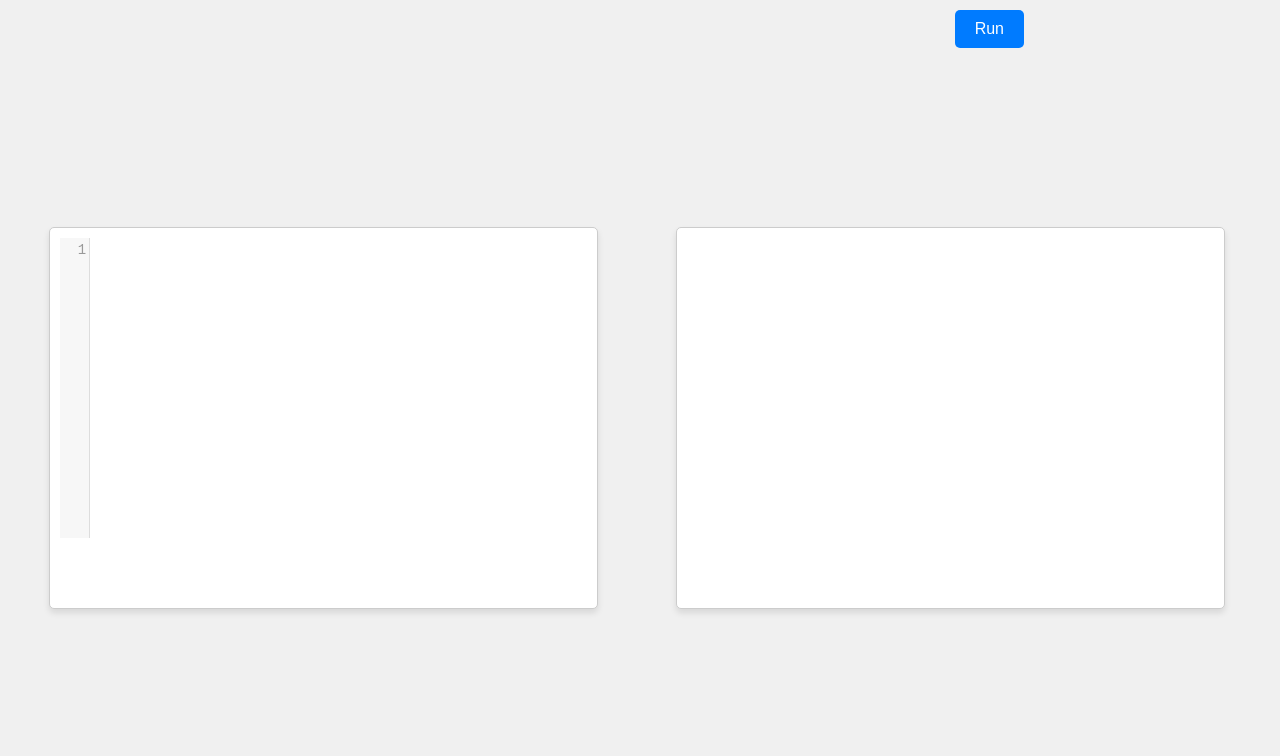
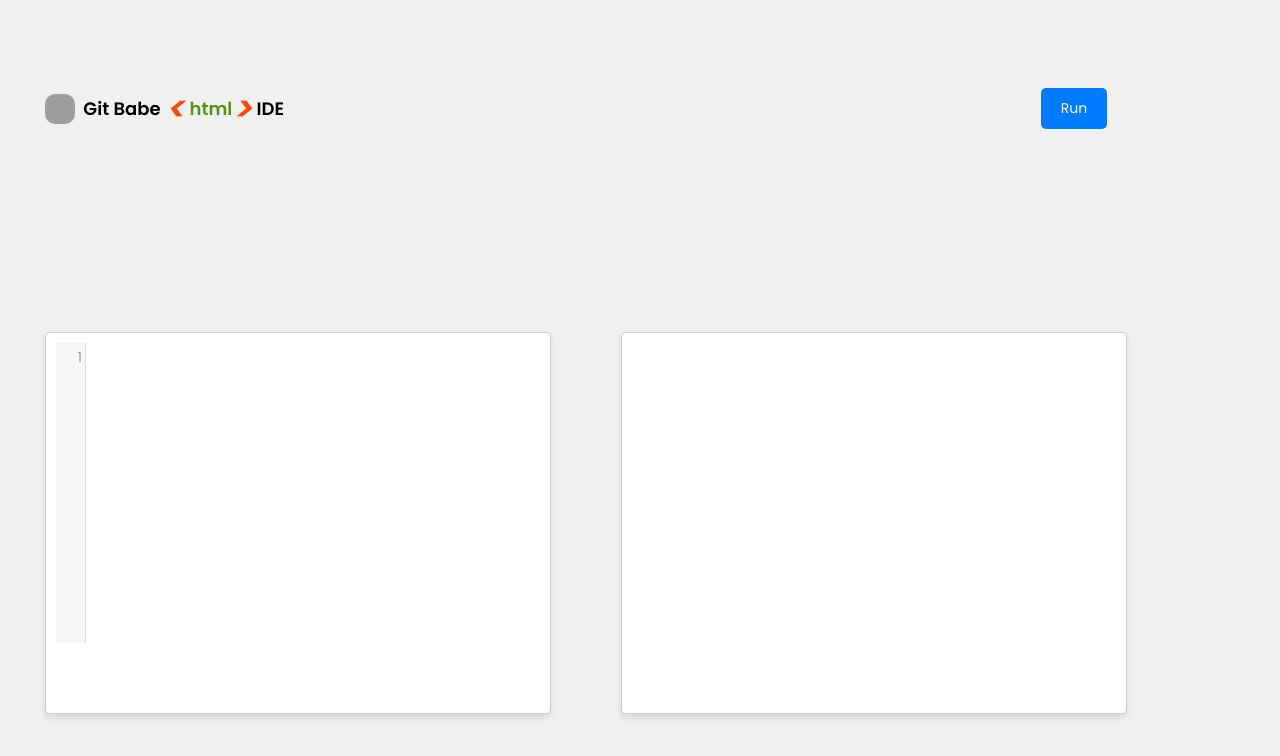
Before and after one commit to anfastech/Lumda, a plain HTML site: page index.html in a window 1280 px wide. Drawn offline with nearby package versions, Linux system fonts and the light colour scheme; grey boxes are pictures that could not be loaded.

Commit message:
Update index.html

```diff
--- a/index.html
+++ b/index.html
@@ -9,6 +9,12 @@
       href="https://cdnjs.cloudflare.com/ajax/libs/codemirror/5.63.1/codemirror.min.css"
     />
     <style>
+      @import url('https://fonts.googleapis.com/css2?family=Poppins:wght@200;300;400;500;600&display=swap');
+
+      * {
+        font-family: 'poppins';
+      }
+
       body {
         margin: 0;
         padding: 0;
@@ -24,7 +30,8 @@
         justify-content: space-around;
         align-items: center;
         height: 90vh;
-        width: 98vw;
+        /* width: 100vw; */
+        width: 90vw;
         padding: 10px;
         overflow: hidden;
       }
@@ -36,7 +43,7 @@
         border-radius: 5px;
         padding: 10px;
         margin: 10px;
-        width: 100%;
+        max-width: 90%;
         min-height: 40%;
         box-shadow: 0px 4px 6px rgba(0, 0, 0, 0.1);
         overflow: hidden;
@@ -48,10 +55,37 @@
         border: none;
       }
 
+      .dailog {
+        width: 90%;
+        display: grid;
+        place-items: center;
+      }
+
       .btn-container {
         margin-top: 10px;
-        text-align: right;
-        width: 80vw;
+        width: 83vw;
+        display: flex;
+        justify-content: space-between;
+        align-items: center;
+      }
+
+      .pre {
+        cursor: pointer;
+        font-size: 18px;
+        font-weight: bold;
+        display: flex;
+        justify-content: center;
+        align-items: center;
+      }
+
+      .pre img {
+        border-radius: 10px;
+      }
+
+      .symbol {
+        color: #ff4800;
+        font-style: italic;
+        font-size:35px ;
       }
 
       button {
@@ -61,7 +95,7 @@
         border: none;
         border-radius: 5px;
         cursor: pointer;
-        font-size: 16px;
+        font-size: 14px;
       }
 
       iframe {
@@ -90,13 +124,18 @@
           overflow: hidden;
           overflow-y: scroll;
         }
-
       }
     </style>
   </head>
   <body>
+    <br /><br /><br />
+    <div class="dailog">
       <div class="btn-container">
+        <div class="logo">
+          <pre class="pre"><img width="30" height="30" src="https://encrypted-tbn0.gstatic.com/images?q=tbn:ANd9GcQtXoMe5_dYUrkV6NfqUrzH7YHuwEqXNbsy0g&usqp=CAU" />  Git Babe <span class="symbol">&lt;</span><span style="color:rgb(87, 146, 19)"> html</span><span class="symbol">&gt;</span> IDE</pre>
+        </div>
         <button id="run-button">Run</button>
+      </div>
     </div>
     <div class="container">
       <div class="textarea-container">
```
Lines whose indentation alone changed are shown as unchanged.
